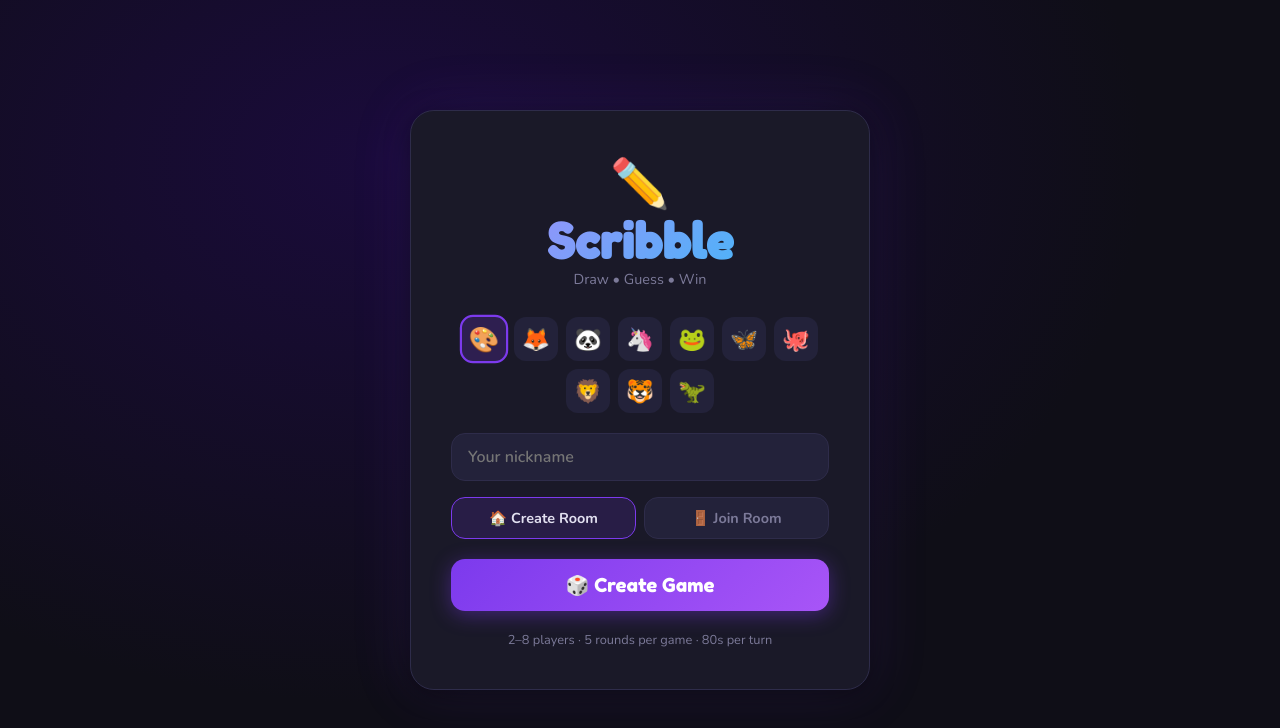
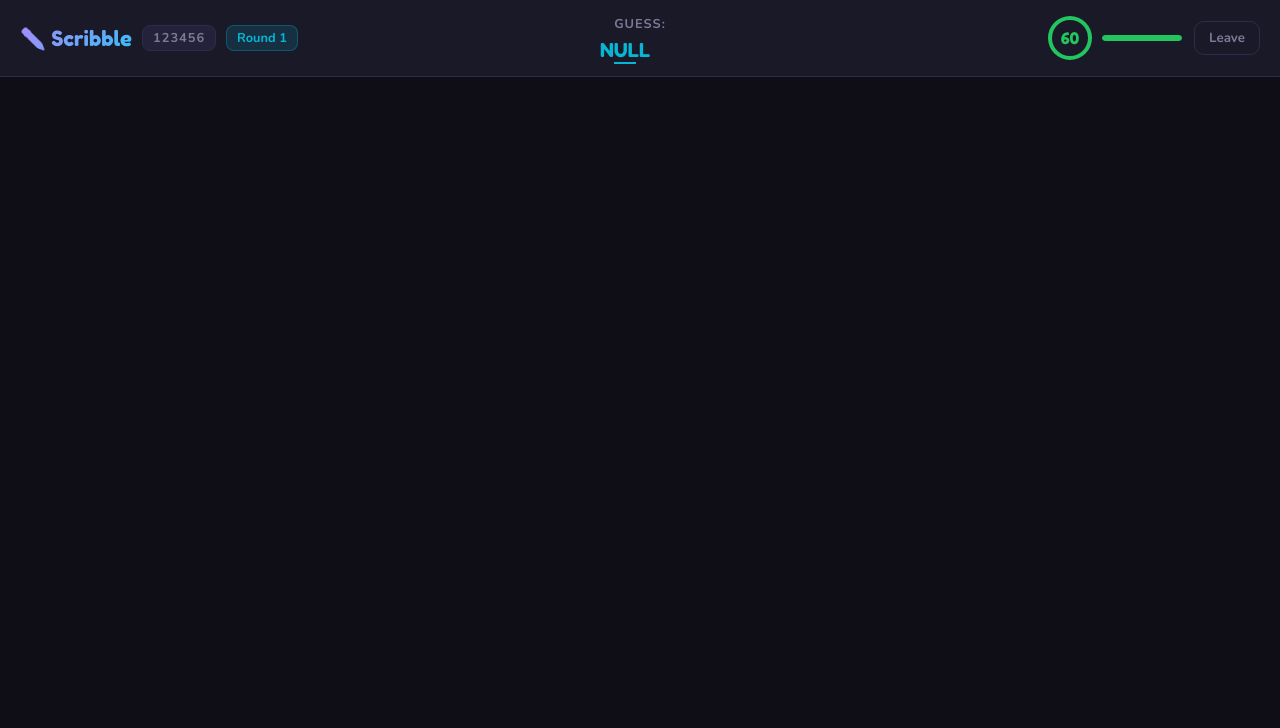
Before and after one commit to palharsh470/Skribbl, a React app in the folder frontend/: page / in a window 1280 px wide. Shown: the top 728 px of the page. Built offline with nearby package versions, Linux system fonts and the light colour scheme; the HTML template or start-up script is replaced by a standard one.

Commit message:
Design the Header of Gameroom

```diff
--- a/frontend/src/App.jsx
+++ b/frontend/src/App.jsx
@@ -1,12 +1,13 @@
-import Lobby from "./pages/Lobby";
+import Lobby from "./pages/Lobby.jsx";
 import { io } from "socket.io-client";
 import "../src/App.css"
 import { useState } from "react";
 import { useEffect } from "react";
 import { useRef } from "react";
+import GameRoom from "./pages/GameRoom.jsx";
 
 export default function App() {
-     const [view, setView] = useState("lobby");
+    const [view, setView] = useState("game");
     const [gameInfo, setGameInfo] = useState(null);
     const socketRef = useRef(null);
     const [socket, setSocket] = useState(null);
@@ -49,14 +50,22 @@ export default function App() {
         return () => socketRef.current?.disconnect();
     }, []);
 
+    const handleLeave = () => {
+        socketRef.current?.disconnect();
+        setSocket(null);
+        setGameInfo(null);
+        setView("lobby");
+    };
 
 
     return (
         <div className="app">
-      {view === "lobby" && <Lobby onJoin={handleJoin} />}
-      {view === "game"  && (
-        <GameRoom/>
-      )}
-    </div>
+            {view === "lobby" && <Lobby onJoin={handleJoin} />}
+            {view === "game" && (
+                <GameRoom
+                   onLeave={handleLeave}
+                />
+            )}
+        </div>
     )
 }
--- /dev/null
+++ b/frontend/src/components/Timer.css
@@ -0,0 +1,32 @@
+.timer-wrap { display: flex; align-items: center; gap: 10px; }
+.timer-circle {
+  width: 44px; height: 44px;
+  border-radius: 50%;
+  background: conic-gradient(var(--color) calc(var(--pct) * 1%), var(--surface2) 0);
+  display: flex; align-items: center; justify-content: center;
+  position: relative;
+}
+.timer-circle::before {
+  content: '';
+  position: absolute;
+  inset: 4px;
+  border-radius: 50%;
+  background: var(--surface);
+}
+.timer-val {
+  font-family: 'Fredoka One', cursive;
+  font-size: 1rem;
+  position: relative;
+  z-index: 1;
+}
+.timer-bar-outer {
+  width: 80px; height: 6px;
+  background: var(--surface2);
+  border-radius: 3px;
+  overflow: hidden;
+}
+.timer-bar-inner {
+  height: 100%;
+  border-radius: 3px;
+  transition: width 0.9s linear, background 0.3s;
+}
--- /dev/null
+++ b/frontend/src/components/Timer.jsx
@@ -0,0 +1,27 @@
+import React from "react";
+import "../components/Timer.css"
+export default function Timer({ timeLeft, phase }) {
+  if (phase === "waiting" || phase === "lobby" || phase === "game-over") return null;
+
+  const pct = (timeLeft / 60) * 100;
+  const color = timeLeft > 30 ? "#22c55e" : timeLeft > 10 ? "#f59e0b" : "#ef4444";
+
+  return (
+    <div className="timer-wrap">
+      <div
+        className="timer-circle"
+        style={{ "--pct": pct, "--color": color }}
+      >
+        <span className="timer-val" style={{ color }}>
+          {timeLeft}
+        </span>
+      </div>
+      <div className="timer-bar-outer">
+        <div
+          className="timer-bar-inner"
+          style={{ width: `${pct}%`, background: color }}
+        />
+      </div>
+    </div>
+  );
+}
--- /dev/null
+++ b/frontend/src/components/WordDisplay.css
@@ -0,0 +1,24 @@
+.word-display { display: flex; align-items: center; gap: 10px; }
+.word-label { color: var(--muted); font-size: 0.8rem; font-weight: 700; text-transform: uppercase; letter-spacing: 1px; }
+.your-word .the-word {
+  font-family: 'Fredoka One', cursive;
+  font-size: 1.6rem;
+  color: var(--accent3);
+  letter-spacing: 2px;
+  text-shadow: 0 0 20px rgba(245,158,11,0.4);
+}
+.hint-letters { display: flex; gap: 6px; align-items: flex-end; }
+.hint-char {
+  width: 22px; height: 30px;
+  border-bottom: 2.5px solid var(--muted);
+  display: flex; align-items: flex-end; justify-content: center;
+  font-family: 'Fredoka One', cursive;
+  font-size: 1.2rem;
+  text-transform: uppercase;
+  color: var(--text);
+  transition: all 0.3s;
+}
+.hint-char.revealed {
+  border-color: var(--accent2);
+  color: var(--accent2);
+}
--- /dev/null
+++ b/frontend/src/components/WordDisplay.jsx
@@ -0,0 +1,27 @@
+import React from "react";
+import "../components/WordDisplay.css"
+export default function WordDisplay({ currentWord, wordHint, isDrawing, phase }) {
+  if (phase === "waiting" || phase === "lobby") return null;
+
+  return (
+    <div className="word-display">
+      {isDrawing && currentWord ? (
+        <div className="your-word">
+          <span className="word-label">Draw:</span>
+          <span className="the-word">{currentWord.toUpperCase()}</span>
+        </div>
+      ) : wordHint ? (
+        <div className="word-hint">
+          <span className="word-label">Guess:</span>
+          <div className="hint-letters">
+            {wordHint.split(" ").map((char, i) => (
+              <span key={i} className={`hint-char ${char !== "_" ? "revealed" : ""}`}>
+                {char === "_" ? "" : char}
+              </span>
+            ))}
+          </div>
+        </div>
+      ) : null}
+    </div>
+  );
+}
--- /dev/null
+++ b/frontend/src/pages/GameRoom.css
@@ -0,0 +1,62 @@
+.game-room {
+  display: flex;
+  flex-direction: column;
+  height: 100vh;
+  overflow: hidden;
+}
+
+.game-header {
+  display: flex;
+  align-items: center;
+  justify-content: space-between;
+  padding: 12px 20px;
+  background: var(--surface);
+  border-bottom: 1px solid var(--border);
+  gap: 16px;
+  flex-shrink: 0;
+}
+
+.header-left { display: flex; align-items: center; gap: 10px; flex: 1; }
+.header-center { flex: 2; display: flex; justify-content: center; }
+.header-right { display: flex; align-items: center; gap: 12px; flex: 1; justify-content: flex-end; }
+
+.logo-sm {
+  font-family: 'Fredoka One', cursive;
+  font-size: 1.3rem;
+  background: linear-gradient(135deg, #a78bfa, #38bdf8);
+  -webkit-background-clip: text;
+  -webkit-text-fill-color: transparent;
+  background-clip: text;
+}
+.room-badge {
+  background: var(--surface2);
+  border: 1px solid var(--border);
+  border-radius: 8px;
+  padding: 3px 10px;
+  font-size: 0.8rem;
+  font-weight: 700;
+  color: var(--muted);
+  letter-spacing: 1px;
+}
+.round-badge {
+  background: rgba(6,182,212,0.15);
+  border: 1px solid rgba(6,182,212,0.3);
+  border-radius: 8px;
+  padding: 3px 10px;
+  font-size: 0.8rem;
+  font-weight: 700;
+  color: var(--accent2);
+}
+
+.leave-btn {
+  padding: 7px 14px;
+  border-radius: 10px;
+  border: 1.5px solid var(--border);
+  background: transparent;
+  color: var(--muted);
+  font-family: 'Nunito', sans-serif;
+  font-weight: 700;
+  cursor: pointer;
+  transition: all 0.2s;
+}
+.leave-btn:hover { border-color: var(--red); color: var(--red); }
--- a/frontend/src/pages/GameRoom.jsx
+++ b/frontend/src/pages/GameRoom.jsx
@@ -1,5 +1,39 @@
-export default function GameRoom(){
+import { useState } from "react";
+import WordDisplay from "../components/WordDisplay";
+import Timer from "../components/Timer";
+import "../pages/GameRoom.css"
+
+export default function GameRoom({onLeave}) {
+
+    const [currentWord, setCurrentWord] = useState("null");
+    const [wordHint, setWordHint] = useState("null");
+    const [phase, setPhase] = useState("playing");
+    const [isDrawing, setIsDrawing] = useState(false);
+    const [timeLeft, setTimeLeft] = useState(60);
+
     return (
-        <div>GameRoom</div>
+        <div className="game-room">
+            <div className="game-header">
+                <div className="header-left">
+                    <span className="logo-sm">✏️ Scribble</span>
+                    <span className="room-badge">123456</span>
+                    <span className="round-badge">Round 1</span>
+                </div>
+                <div className="header-center">
+                    <WordDisplay
+                        currentWord={currentWord}
+                        wordHint={wordHint}
+                        isDrawing={isDrawing}
+                        phase={phase}
+                    />
+                </div>
+                <div className="header-right">
+                    <Timer timeLeft={timeLeft} phase={phase} />
+                    <button className="leave-btn" onClick={onLeave}>Leave</button>
+                </div>
+            </div>
+
+
+        </div>
     )
 }
```
